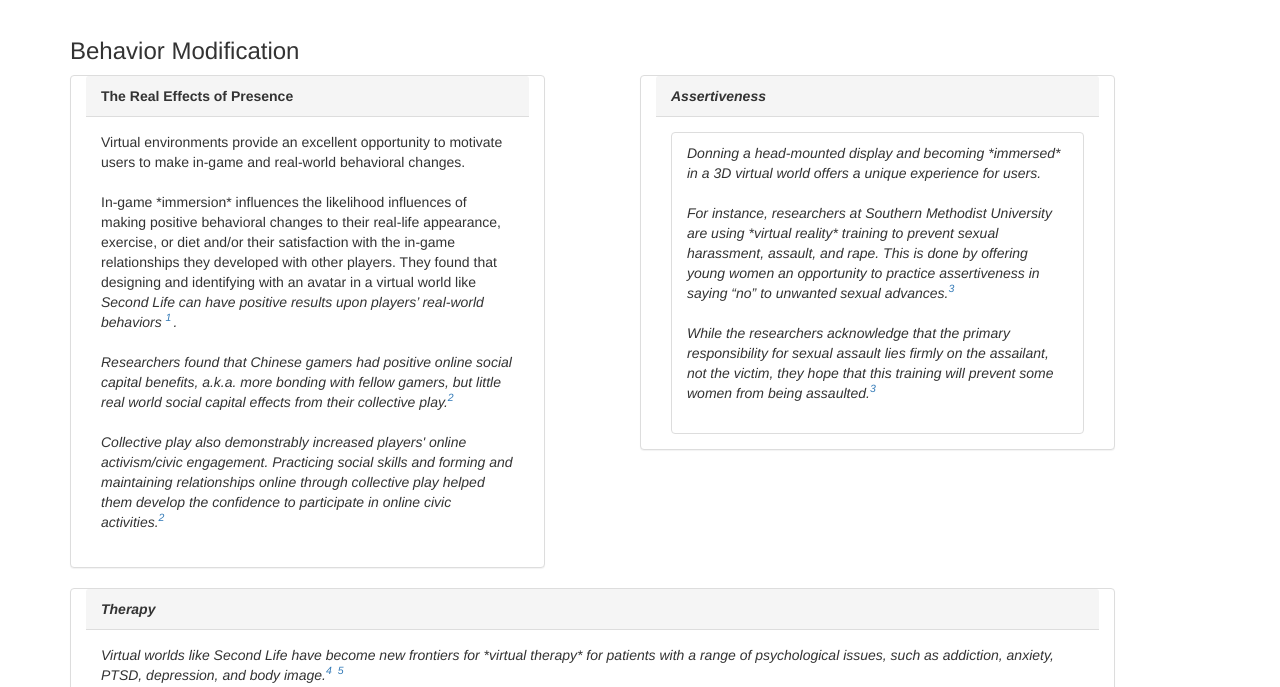
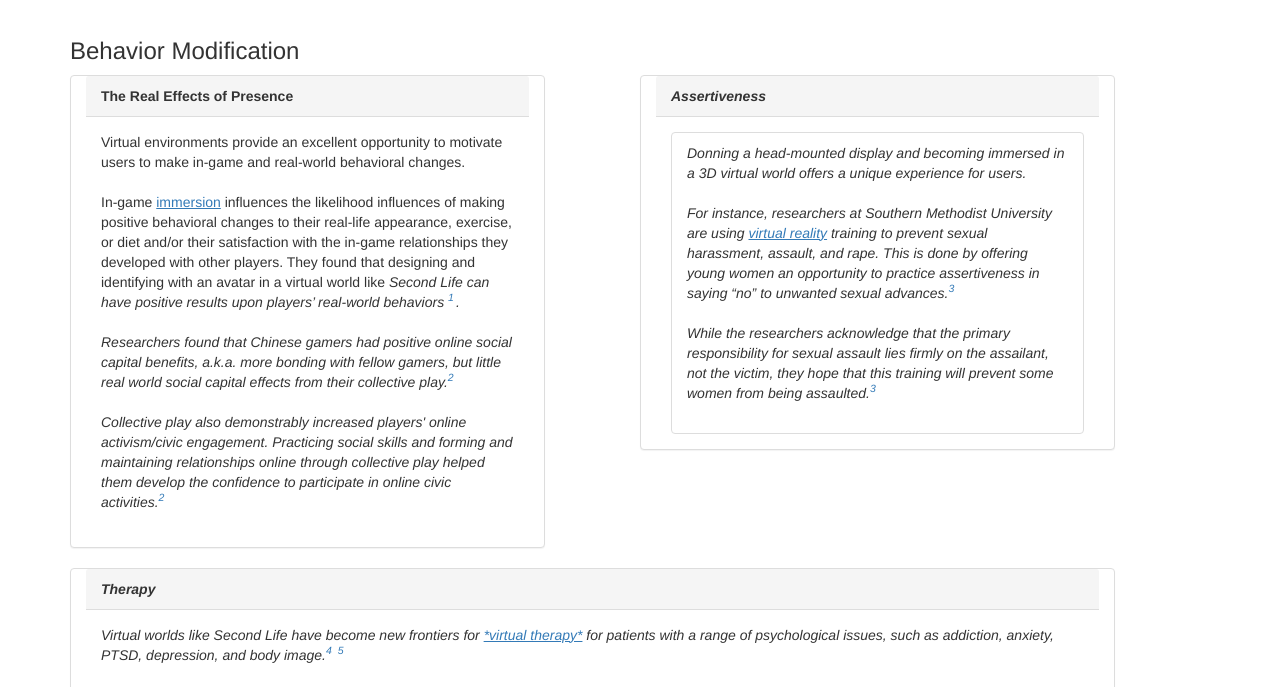
Before and after one commit to AbbieWolff/game_avatar_wiki, a plain HTML site: page BehaviorModification.html in a window 1280 px wide. Shown: the part 113-800 px from the top of the page. Drawn offline with Linux system fonts and the light colour scheme.

Commit message:
Update BehaviorModification.html
added keywords for existing pages

```diff
--- a/BehaviorModification.html
+++ b/BehaviorModification.html
@@ -23,7 +23,7 @@
         <div class="panel-body">
             Virtual environments provide an excellent opportunity to motivate users to make in-game and real-world behavioral changes.
             <br/><br/>
-            In-game *immersion* influences the likelihood influences of making positive behavioral changes to their real-life appearance, exercise, or diet and/or their satisfaction with the in-game relationships they developed with other players. They found that designing and identifying with an avatar in a virtual world like <i>Second Life</> can have positive results upon players’ real-world behaviors <sup><a href="#Behm">1</a></sup>.
+            In-game <a href="Immersion.html" class="keyword">immersion</a> influences the likelihood influences of making positive behavioral changes to their real-life appearance, exercise, or diet and/or their satisfaction with the in-game relationships they developed with other players. They found that designing and identifying with an avatar in a virtual world like <i>Second Life</> can have positive results upon players’ real-world behaviors <sup><a href="#Behm">1</a></sup>.
             <br/><br/>
             Researchers found that Chinese gamers had positive online social capital benefits, a.k.a. more bonding with fellow gamers, but little real world social capital effects from their collective play.<sup><a href="#Zhong">2</a></sup>
             <br/><br/>
@@ -36,9 +36,9 @@
         <div class="panel-heading"> Assertiveness </div>
         <div class="panel-body">
             <div class="list-group-item">
-            Donning a head-mounted display and becoming *immersed* in a 3D virtual world offers a unique experience for users.
+            Donning a head-mounted display and becoming immersed in a 3D virtual world offers a unique experience for users.
             <br/><br/>
-            For instance, researchers at Southern Methodist University are using *virtual reality* training  to prevent sexual harassment, assault, and rape. This is done by offering young women an opportunity to practice assertiveness in saying “no” to unwanted sexual advances.<sup><a href="#Owens">3</a></sup>
+            For instance, researchers at Southern Methodist University are using <a href="VirtualReality.html" class="keyword">virtual reality</a> training  to prevent sexual harassment, assault, and rape. This is done by offering young women an opportunity to practice assertiveness in saying “no” to unwanted sexual advances.<sup><a href="#Owens">3</a></sup>
             <br/><br/>
             While the researchers acknowledge that the primary responsibility for sexual assault lies firmly on the assailant, not the victim, they hope that this training will prevent some women from being assaulted.<sup><a href="#Owens">3</a></sup>
             <br/><br/>
@@ -50,7 +50,7 @@
     <div class="panel panel-default col-md-11">
         <div class="panel-heading"> Therapy </div>
         <div class="panel-body">
-            Virtual worlds like <i>Second Life</i> have become new frontiers for *virtual therapy* for patients with a range of psychological issues, such as addiction, anxiety, PTSD, depression, and body image.<sup><a href="#Mollman">4</a></sup> <sup><a href="#Kim">5</a></sup>
+            Virtual worlds like <i>Second Life</i> have become new frontiers for <a href="VirtualRealityTherapy.html" class="keyword">*virtual therapy*</a> for patients with a range of psychological issues, such as addiction, anxiety, PTSD, depression, and body image.<sup><a href="#Mollman">4</a></sup> <sup><a href="#Kim">5</a></sup>
             <br/><br/>
         </div>
     </div>
```
